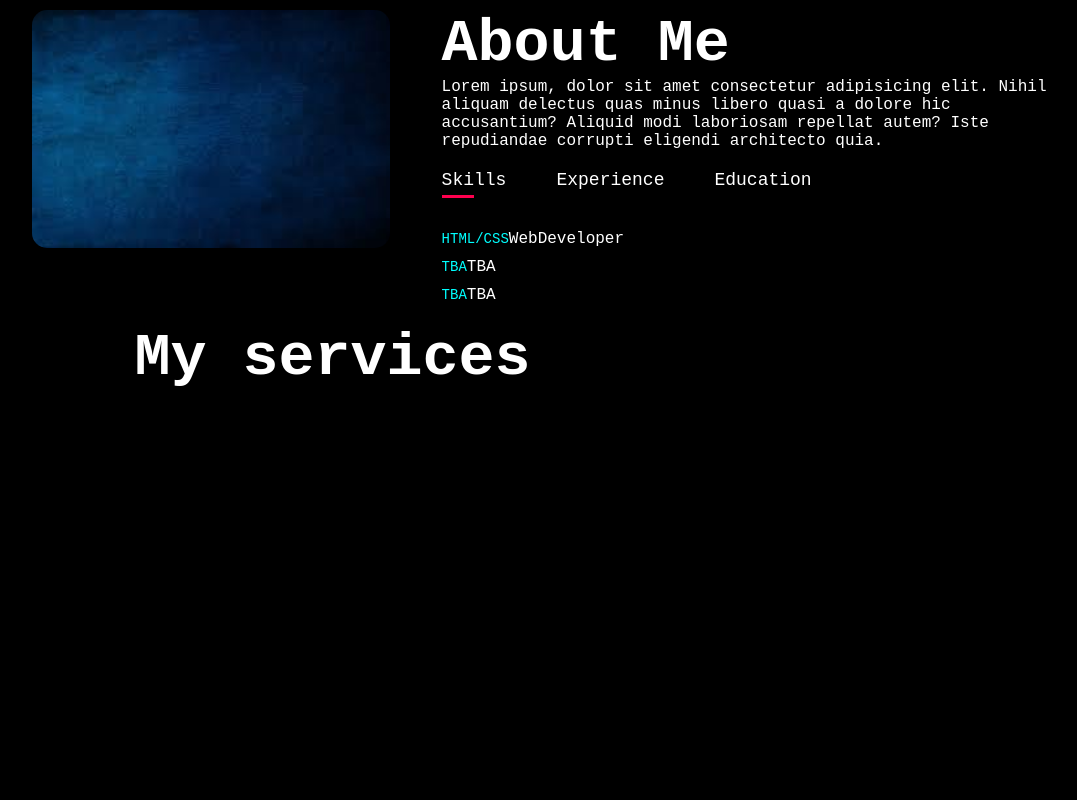
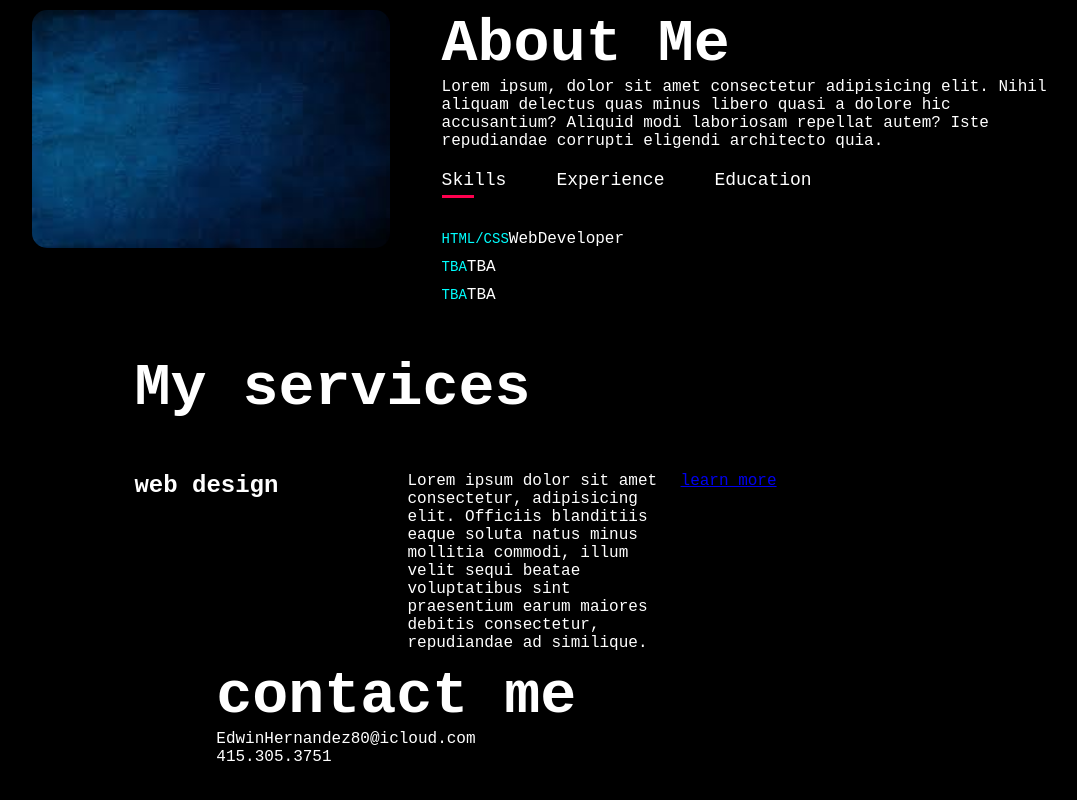
Before and after one commit to EdwinHdz04/my-portfolio, a plain HTML site: page index.HTML in a window 1280 px wide. Shown: the part 800-1600 px from the top of the page, without its empty margins (96-1173 px from the left). Before the commit the page ends 1212 px from the top, so only its background shows below. Drawn offline with Linux system fonts and the light colour scheme.

Commit message:
contact
added contact info

```diff
--- a/index.HTML
+++ b/index.HTML
@@ -68,10 +68,25 @@
 
 <div id="services">
     <div class="container">
+        <div>
           <h1 class="sub-title">My services</h1>
           <div class="services-list">
+            <h2>web design</h2>
+            <p>Lorem ipsum dolor sit amet consectetur, adipisicing elit. Officiis blanditiis eaque soluta natus minus mollitia commodi, illum velit sequi beatae voluptatibus sint praesentium earum maiores debitis consectetur, repudiandae ad similique.</p>
+            <a href="#">learn more</a>
+        </div>
+</div>
+<div id="Contact">
+     <div class="container">
+        <div class="row">
+            <div class="contact-left">
+                <h1 class="sub-title">contact me</h1>
+                <P>EdwinHernandez80@icloud.com</P>
+                <P>415.305.3751</P>
+            </div>
+        </div>
 
-          </div>
+     </div>
 
 </div>
 </body>
--- a/style.css
+++ b/style.css
@@ -134,3 +134,20 @@ nav ul li a:hover::after{
 .tab-contents.active-tab{
     display: block;
 }
+
+#services{
+    padding: 30px 0;
+}
+.services-list{
+    display: grid;
+    grid-template-columns: repeat(auto-fit, minmax(250px, 1fr));
+    grid: gap 40px;
+    margin-top: 50px;
+}
+.services-list div{
+    background: #262626;
+    padding: 40px;
+    font-size: 13px;
+    font-weight: 300px;
+    border-right: 10px;
+}
```
